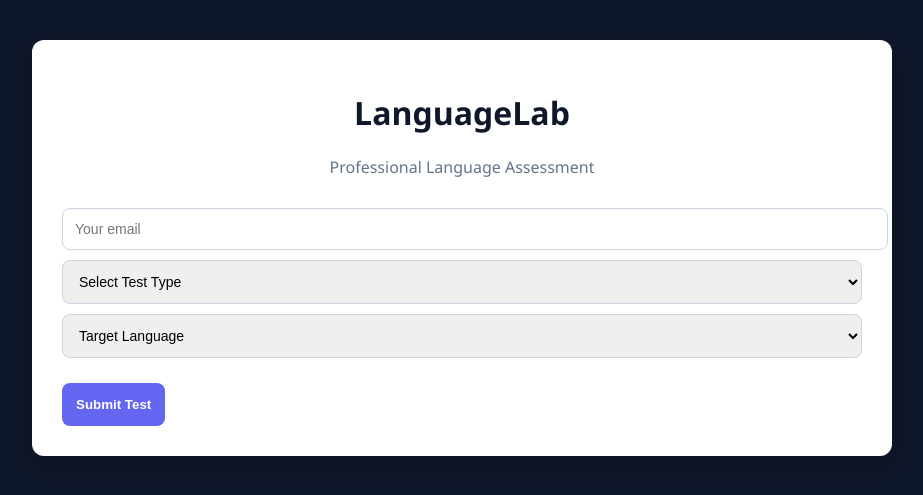
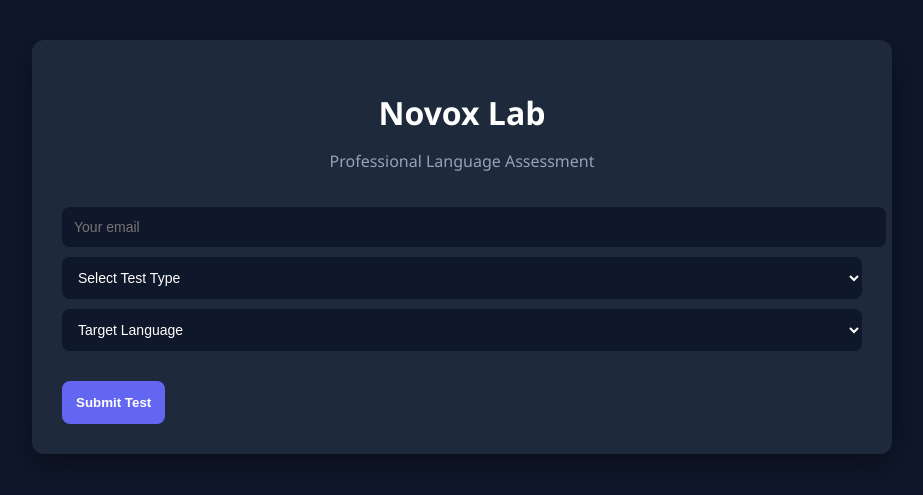
Before and after one commit to medeghinigiuliana/languagelab, a Flask app: template templates/test.html in a window 1280 px wide. Shown: the top 495 px of the page, without its empty margins (178-1101 px from the left). Run offline with Flask 3, Linux system fonts and the light colour scheme; the template is opened without the code that fills it, so the values that code supplies are empty.

Commit message:
new Novox UI dark theme

```diff
--- a/templates/test.html
+++ b/templates/test.html
@@ -1,33 +1,34 @@
 <!DOCTYPE html>
 <html>
 <head>
-  <title>LanguageLab</title>
+  <title>Novox Lab</title>
+
   <style>
     body {
       margin: 0;
       font-family: 'Segoe UI', sans-serif;
       background: #0f172a;
-      color: #1e293b;
+      color: white;
     }
 
     .container {
       max-width: 800px;
       margin: 40px auto;
-      background: white;
+      background: #1e293b;
       padding: 30px;
       border-radius: 12px;
-      box-shadow: 0 10px 30px rgba(0,0,0,0.2);
+      box-shadow: 0 10px 30px rgba(0,0,0,0.4);
     }
 
     h1 {
       text-align: center;
-      color: #0f172a;
+      margin-bottom: 5px;
     }
 
     .subtitle {
       text-align: center;
-      color: #64748b;
-      margin-bottom: 20px;
+      color: #94a3b8;
+      margin-bottom: 25px;
     }
 
     input, select, textarea {
@@ -35,7 +36,9 @@
       padding: 12px;
       margin-top: 10px;
       border-radius: 8px;
-      border: 1px solid #cbd5e1;
+      border: none;
+      background: #0f172a;
+      color: white;
       font-size: 14px;
     }
 
@@ -45,19 +48,27 @@
 
     .section {
       margin-top: 25px;
-      padding: 15px;
+      padding: 20px;
+      border-radius: 10px;
+      background: #0f172a;
       border-left: 4px solid #6366f1;
-      background: #f8fafc;
-      border-radius: 8px;
     }
 
     .section h3 {
-      margin: 0 0 10px 0;
-      color: #1e293b;
+      margin-top: 0;
+      color: #818cf8;
+    }
+
+    .brief {
+      background: #020617;
+      padding: 15px;
+      border-radius: 8px;
+      margin-bottom: 20px;
+      color: #cbd5f5;
     }
 
     .button {
-      margin-top: 25px;
+      margin-top: 30px;
       background: #6366f1;
       color: white;
       padding: 14px;
@@ -76,7 +87,7 @@
 <body>
 
   <div class="container">
-    <h1>LanguageLab</h1>
+    <h1>Novox Lab</h1>
     <p class="subtitle">Professional Language Assessment</p>
 
     <form method="POST" action="/submit">
@@ -98,29 +109,35 @@
         <option>Mandarin</option>
       </select>
 
+      <!-- TEST -->
       <div id="translationTest" style="display:none;">
+
+        <div class="brief">
+          <strong>Task:</strong> Translate the following passages into your native language.<br><br>
+          <strong>Focus:</strong> Accuracy, terminology, and tone adaptation per industry.
+        </div>
 
         <div class="section">
           <h3>💻 Software & IT</h3>
-          <p>Error 404: Endpoint not found. The API gateway timed out...</p>
-          <textarea name="answer1" required></textarea>
+          <p>Error 404: Endpoint not found. The API gateway timed out while trying to fetch the JSON payload...</p>
+          <textarea name="answer1" placeholder="Your translation..." required></textarea>
         </div>
 
         <div class="section">
           <h3>⚖️ Legal & Compliance</h3>
-          <p>Notwithstanding any prior agreements to the contrary...</p>
+          <p>Notwithstanding any prior agreements to the contrary, the Licensee agrees to indemnify...</p>
           <textarea name="answer2" required></textarea>
         </div>
 
         <div class="section">
           <h3>🧬 Medical & Scientific</h3>
-          <p>The 54-year-old patient presented with symptoms indicative...</p>
+          <p>The 54-year-old patient presented with symptoms indicative of an acute myocardial infarction...</p>
           <textarea name="answer3" required></textarea>
         </div>
 
         <div class="section">
           <h3>🛍️ Marketing & Retail</h3>
-          <p>Upgrade your everyday carry with our premium leather tote...</p>
+          <p>Upgrade your everyday carry with our premium, full-grain leather tote...</p>
           <textarea name="answer4" required></textarea>
         </div>
 
```
